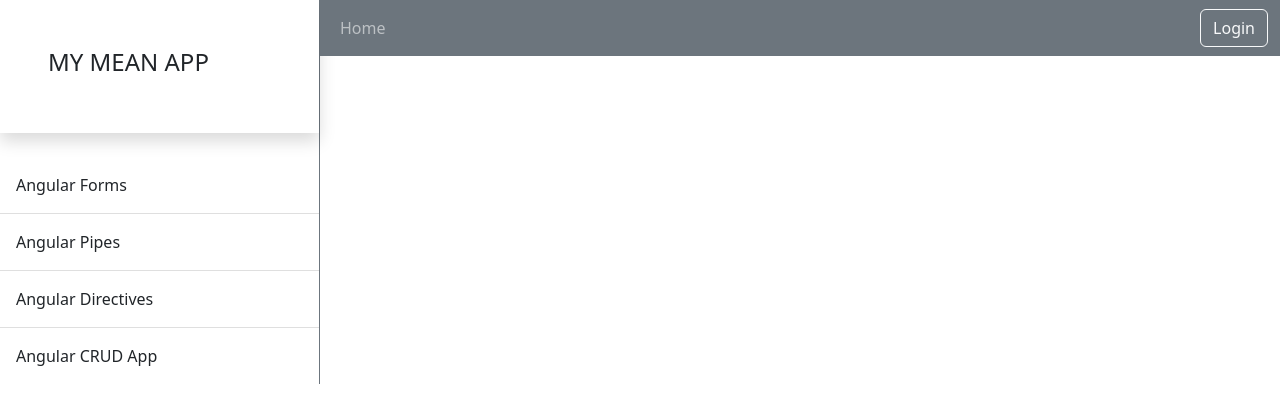
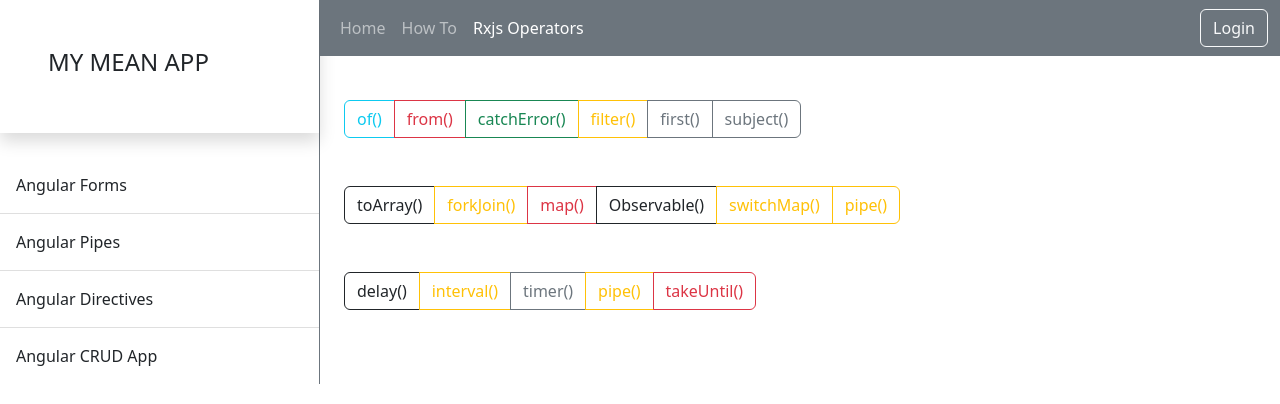
Before and after one commit to RehanSk93/MEAN-MY-APP, an Angular app in the folder Angular_GUI/: page /rxjs-operators in a window 1280 px wide. Before the commit this address led to /. Shown: the top 404 px of the page. Built offline with nearby package versions, Linux system fonts and the light colour scheme.

Commit message:
UI: rxjs component and some example's are added

```diff
--- a/Angular_GUI/src/app/app-routing.module.ts
+++ b/Angular_GUI/src/app/app-routing.module.ts
@@ -9,9 +9,13 @@ import { AngularDirectivesComponent } from './features/angular-directives/angula
 import { AngularCrudAppComponent } from './features/angular-crud-app/angular-crud-app.component';
 import { NodeBackendComponent } from './features/angular-crud-app/node-backend/node-backend.component';
 import { FormArrayComponent } from './features/angular-forms/form-array/form-array.component';
+import { HowToComponent } from './shared/components/how-to/how-to.component';
+import { RxjsOperatorsComponent } from './shared/components/rxjs-operators/rxjs-operators.component';
 
 const routes: Routes = [
   { path: 'home', component: HomeComponent },
+  { path: 'how-to', component: HowToComponent },
+  { path: 'rxjs-operators', component: RxjsOperatorsComponent },
   {
     path: 'angular-forms',
     component: AngularFormsComponent,
--- a/Angular_GUI/src/app/app.module.ts
+++ b/Angular_GUI/src/app/app.module.ts
@@ -18,6 +18,8 @@ import { AngularCrudAppComponent } from './features/angular-crud-app/angular-cru
 import { NodeBackendComponent } from './features/angular-crud-app/node-backend/node-backend.component';
 import { FormArrayComponent } from './features/angular-forms/form-array/form-array.component';
 import { BasicFormArrayComponent } from './features/angular-forms/form-array/basic-form-array/basic-form-array.component';
+import { HowToComponent } from './shared/components/how-to/how-to.component';
+import { RxjsOperatorsComponent } from './shared/components/rxjs-operators/rxjs-operators.component';
 
 
 @NgModule({
@@ -35,6 +37,8 @@ import { BasicFormArrayComponent } from './features/angular-forms/form-array/bas
     NodeBackendComponent,
     FormArrayComponent,
     BasicFormArrayComponent,
+    HowToComponent,
+    RxjsOperatorsComponent
   ],
   imports: [
     BrowserModule,
--- a/Angular_GUI/src/app/features/angular-forms/reactive-form/reactive-form.component.html
+++ b/Angular_GUI/src/app/features/angular-forms/reactive-form/reactive-form.component.html
@@ -11,7 +11,7 @@
             aria-expanded="true"
             aria-controls="panelsStayOpen-collapseOne"
           >
-            Basic Form
+            Basic Reactive Form
           </button>
         </h2>
         <div
--- a/Angular_GUI/src/app/shared/components/header/header.component.html
+++ b/Angular_GUI/src/app/shared/components/header/header.component.html
@@ -15,6 +15,16 @@
             >Home</a
           >
         </li>
+        <li class="nav-item">
+          <a class="nav-link" routerLink="how-to" routerLinkActive="active"
+            >How To</a
+          >
+        </li>
+        <li class="nav-item">
+          <a class="nav-link" routerLink="rxjs-operators" routerLinkActive="active"
+            >Rxjs Operators</a
+          >
+        </li>
       </ul>
       <form class="d-flex">
         <button class="btn btn-outline-light" type="button">Login</button>
--- /dev/null
+++ b/Angular_GUI/src/app/shared/components/how-to/how-to.component.html
@@ -0,0 +1 @@
+<p>how-to works!</p>
--- /dev/null
+++ b/Angular_GUI/src/app/shared/components/rxjs-operators/rxjs-operators.component.html
@@ -0,0 +1,24 @@
+<div class="btn-group m-4" role="group" aria-label="Basic outlined example">
+    <button type="button" class="btn btn-outline-info">of()</button>
+    <button type="button" class="btn btn-outline-danger">from()</button>
+    <button type="button" class="btn btn-outline-success">catchError()</button>
+    <button type="button" class="btn btn-outline-warning">filter()</button>
+    <button type="button" class="btn btn-outline-secondary">first()</button>
+    <button type="button" class="btn btn-outline-secondary">subject()</button>
+
+</div>
+<div class="btn-group m-4" role="group" aria-label="Basic outlined example">
+    <button type="button" class="btn btn-outline-dark">toArray()</button>
+    <button type="button" class="btn btn-outline-warning">forkJoin()</button>
+    <button type="button" class="btn btn-outline-danger">map()</button>
+    <button type="button" class="btn btn-outline-dark">Observable()</button>
+    <button type="button" class="btn btn-outline-warning">switchMap()</button>
+    <button type="button" class="btn btn-outline-warning">pipe()</button>
+</div>
+<div class="btn-group m-4" role="group" aria-label="Basic outlined example">
+    <button type="button" class="btn btn-outline-dark">delay()</button>
+    <button type="button" class="btn btn-outline-warning">interval()</button>
+    <button type="button" class="btn btn-outline-secondary">timer()</button>
+    <button type="button" class="btn btn-outline-warning">pipe()</button>
+    <button type="button" class="btn btn-outline-danger">takeUntil()</button>
+</div>
--- /dev/null
+++ b/Angular_GUI/src/app/shared/components/rxjs-operators/rxjs-operators.component.ts
@@ -0,0 +1,118 @@
+import { Component, OnInit } from '@angular/core';
+import {
+  filter,
+  first,
+  from,
+  interval,
+  of,
+  Subject,
+  takeUntil,
+  timer,
+} from 'rxjs';
+
+@Component({
+  selector: 'app-rxjs-operators',
+  templateUrl: './rxjs-operators.component.html',
+  styleUrls: ['./rxjs-operators.component.scss'],
+})
+export class RxjsOperatorsComponent implements OnInit {
+  arr1 = [1, 2, 3, 4, 5];
+  arr2 = ['a', 'b', 'c', 'd', 'e'];
+
+  ngOnInit() {
+    // this.getObservableData(from(this.myObservable4));
+    // this.getObservableData(from(this.myObservable4));
+    // this.evenNumber$.subscribe((val) => console.log(val));
+    // this.firstValue$.subscribe((val) => console.log(val));
+    // this.firstEven$.subscribe((val) => console.log(val));
+    // this.myObservable7$.subscribe((val) => console.log(val));
+    // this.myObservable8$.subscribe((val) => console.log(val));
+    // this.myObservable9$.subscribe((val) => console.log(val));
+    // this.callSubject();
+  }
+
+  // ------------------------------------------------------------------------------
+
+  // In RxJS, a Subject is a special type of Observable that allows values to be multicast to multiple Observers.
+  // Subjects are like EventEmitters: they maintain a registry of many listeners.
+
+  // Create a new Subject
+  subject$ = new Subject<number>();
+
+  callSubject() {
+    // Subscribe to the Subject
+    this.subject$.subscribe({
+      next: (value) => console.log(`Observer 1: ${value}`),
+    });
+
+    // Another subscription to the Subject
+    this.subject$.subscribe({
+      next: (value) => console.log(`Observer 2: ${value}`),
+    });
+
+    this.subject$.next(1);
+    this.subject$.next(2);
+    this.subject$.next(3);
+  }
+
+  // ------------------------------------------------------------------------------
+
+  // 'of' -> The of operator creates an observable that emits the given values in sequence.
+  myObservable1 = of(this.arr1, this.arr2, 23, 44, 'rehan sk', true);
+
+  // ------------------------------------------------------------------------------
+
+  // 'from' -> We'll use the from operator to convert an array of data into an observable stream and process it.
+  myObservable2 = from(this.arr1);
+  myObservable3 = from('435468725');
+
+  // ------------------------------------------------------------------------------
+
+  // We can transform promiss to Observable by using 'form' Operator
+  myObservable4 = new Promise((resolve, reject) => {
+    resolve([23, 36, 67, 36, 43]);
+  });
+
+  // ------------------------------------------------------------------------------
+
+  // The filter() operator in RxJS is used to filter items emitted by an observable based on a provided predicate function.
+  // It only emits those values that satisfy the predicate.
+  myObservable5$ = of(1, 2, 3, 4, 5, 6, 7, 8);
+  evenNumber$ = this.myObservable5$.pipe(
+    filter((val) => {
+      return val % 3 === 0;
+    })
+  );
+
+  // ------------------------------------------------------------------------------
+
+  // The first() operator in RxJS is used to emit only the first value from an observable that matches an optional predicate function.
+  // If no predicate function is provided,
+  // it simply emits the first value from the observable and then completes.
+  myObservable6$ = of(1, 2, 3, 4, 5, 6, 7, 8);
+
+  // Use the first operator to get the first value emitted by the observable
+  firstValue$ = this.myObservable6$.pipe(first());
+
+  // Use the first operator with a predicate to get the first even number
+  firstEven$ = this.myObservable6$.pipe(first((val) => val % 2 === 0));
+
+  // ------------------------------------------------------------------------------
+
+  // Create an observable that emits a value every second
+  myObservable7$ = interval(1000);
+
+  // Create a notifier observable that emits a value after 5 seconds
+  myObservable8$ = timer(5000);
+
+  // ------------------------------------------------------------------------------
+
+  // Use the takeUntil operator to emit values from the source$ until notifier$ emits a value
+  myObservable9$ = this.myObservable7$.pipe(takeUntil(this.myObservable8$));
+
+  getObservableData(val: any) {
+    val.subscribe((res: any) => {
+      console.log('Output - ', res);
+    });
+  }
+}
```
Also changed, not shown: Angular_GUI/src/app/shared/components/how-to/how-to.component.ts (added, +10 -0 lines), Angular_GUI/src/app/shared/components/how-to/how-to.component.scss (added), Angular_GUI/src/app/shared/components/rxjs-operators/rxjs-operators.component.scss (added), 2 other files (tests, documents, lock files or other folders).
